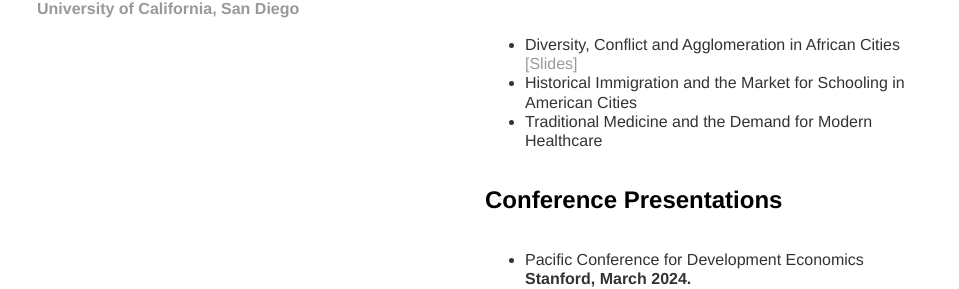
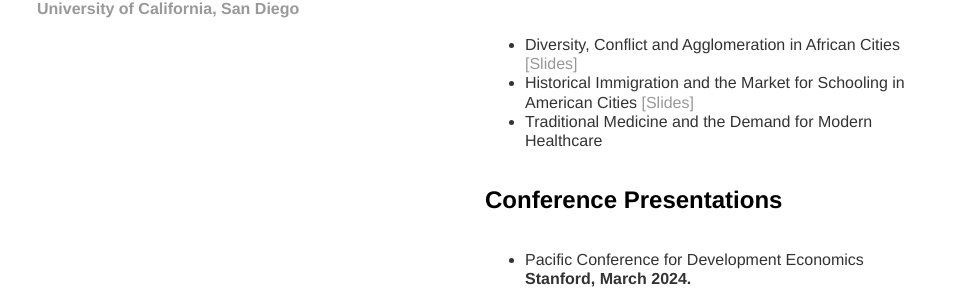
Before and after one commit to andregra/andregra.github.io, a Jekyll site: the page built from index.html, in a window 1280 px wide. Shown: the part 502-791 px from the top of the page, without its empty margins (160-1119 px from the left). Built offline with Jekyll 4.4.1, drawn with Linux system fonts in a browser that asks for light colours.

Commit message:
Update index.html

```diff
--- a/index.html
+++ b/index.html
@@ -31,7 +31,7 @@ title: Andre Gray
 	  	<ul class="papers">
 			<li> Diversity, Conflict and Agglomeration in African Cities  <a href="/assets/ethnic_cities_2-22-24.pdf">[Slides]</a>
 			</li>
-			<li> Historical Immigration and the Market for Schooling in American Cities </li>
+			<li> Historical Immigration and the Market for Schooling in American Cities <a href="/assets/micro286_10-5-23.pdf">[Slides]</a> </li>
 			<li> Traditional Medicine and the Demand for Modern Healthcare </li>
 	  	</ul>
 	  <h2> Conference Presentations </h2>
```
